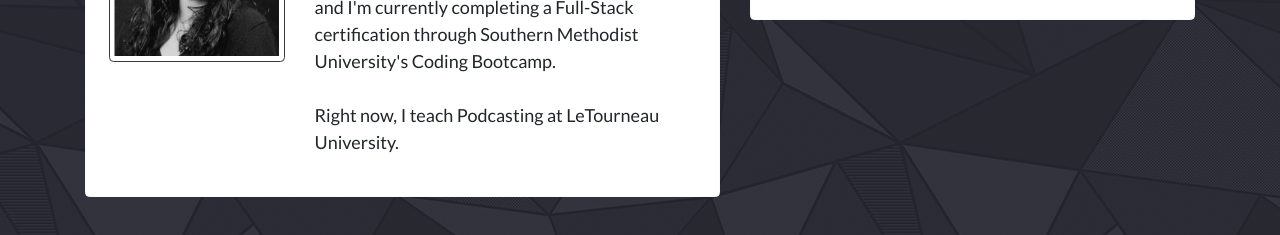
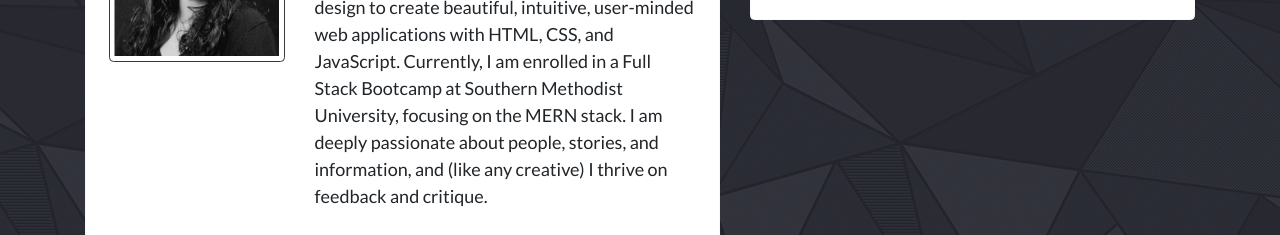
Before and after one commit to alex-bowen/alex-bowen.github.io, a plain HTML site: page index.html in a window 1280 px wide. Shown: the part 370-605 px from the top of the page. Drawn offline with nearby package versions, Linux system fonts and the light colour scheme.

Commit message:
Changed brand statement

```diff
--- a/index.html
+++ b/index.html
@@ -66,12 +66,7 @@
 
                                 <div class="col-sm-8 float-sm-">
                                     <p>
-                                        I'm a new web developer with a background in graphic design, audio production, journalism, and librarianship. I hold a Bachelor
-                                        of Arts in Radio, TV, and Film from the University of North Texas, and I'm currently
-                                        completing a Full-Stack certification through Southern Methodist University's Coding
-                                        Bootcamp.
-                                        <br>
-                                        <br> Right now, I teach Podcasting at LeTourneau University.
+                                         I am a creative, communication-savvy Web Developer, committed to bridging the gap between design and function. I enjoy utilizing my five years of experience in media and graphic design to create beautiful, intuitive, user-minded web applications with HTML, CSS, and JavaScript. Currently, I am enrolled in a Full Stack Bootcamp at Southern Methodist University, focusing on the MERN stack. I am deeply passionate about people, stories, and information, and (like any creative) I thrive on feedback and critique.
                                     </p>
 
                                 </div>
```
